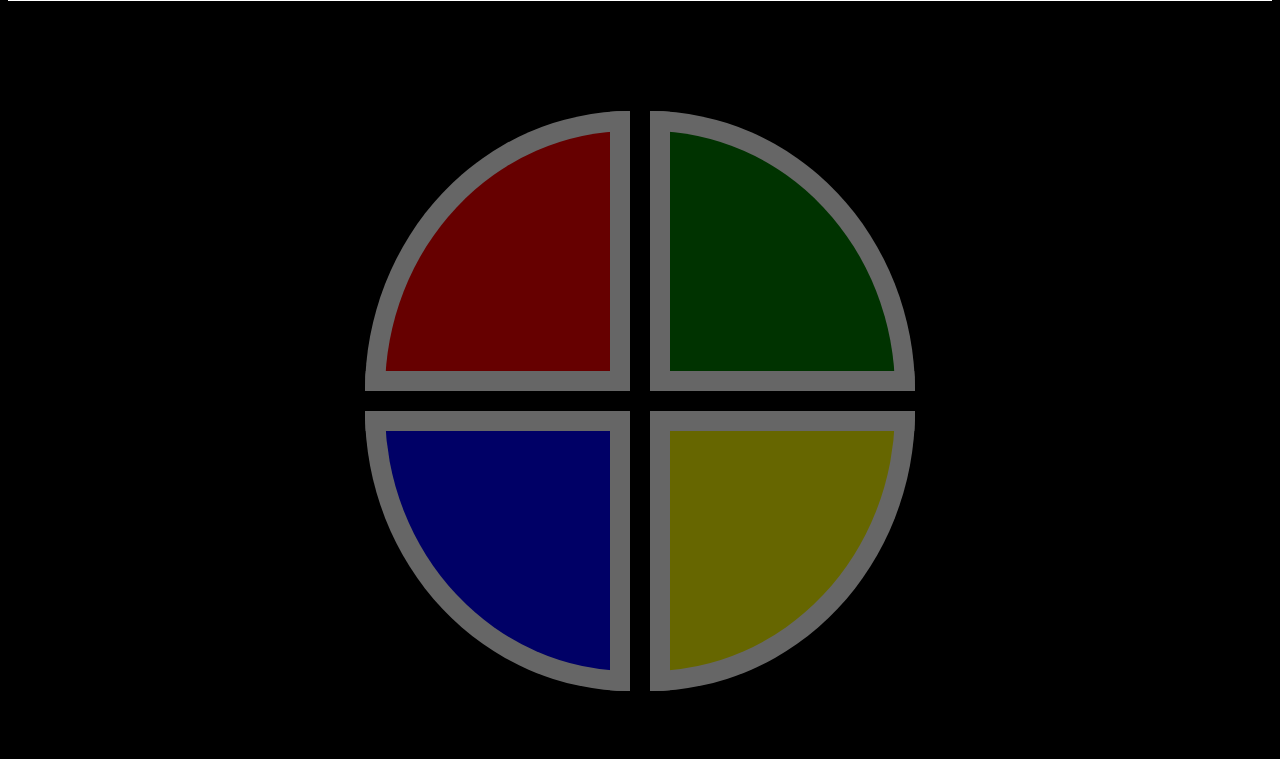
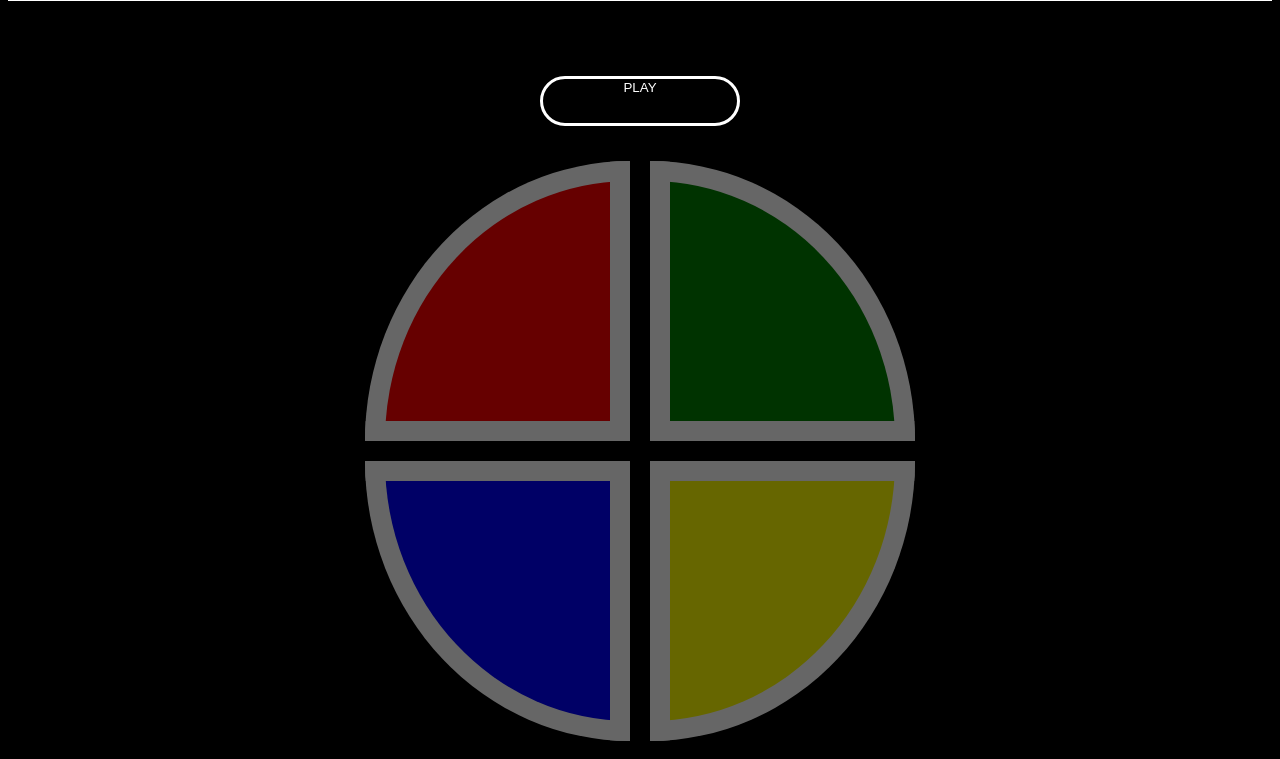
Before and after one commit to thelionpear/simon_game, a plain HTML site: page index.html in a window 1280 px wide. Shown: the part 89-848 px from the top of the page. Before the commit the page ends 800 px from the top, so only its background shows below. Drawn offline with Linux system fonts and the light colour scheme.

Commit message:
play button

```diff
--- a/index.html
+++ b/index.html
@@ -8,6 +8,10 @@
         </div>
     </header>
     <body>
+        <div class="play_button">
+            <button id="play">PLAY</button>
+        </div>
+        </div>
         <div class="top">
             <div id="red" class="game_button red_button opaque">
             </div>
--- a/main.js
+++ b/main.js
@@ -9,27 +9,31 @@ $(document).ready( function() {
 
     var arrayColors = ["red", "blue", "yellow", "green"];
     var computerArray = [];
+    var userArray = [];
     addEventsToButtons();
-    addToComputerArray();
 //need a function that lights up the buttons
 
     //function that turns off the buttons
 
     //generates the computer's color array
 
-
+    $("#play").click(function() {
+        computerArray = [];
+        playGame();
+    })
 
 
     function addToComputerArray() {
         var randomColor = arrayColors[Math.floor(Math.random() * arrayColors.length)];
         computerArray.push(randomColor);
-        playGame();
     }
 
     //lights up buttons based on the computer array
 
 
+
     function playGame() {
+        addToComputerArray();
         var time = 0;
         computerArray.forEach(function (color) {
             setTimeout(function() {
@@ -69,10 +73,9 @@ $(document).ready( function() {
         $("." + buttonName).addClass("opacity");
 
     }
-    //adds one to the computer array each time
 
     //takes what the user does into an array
-    var userArray = []
+
 
     function addEventsToButtons() {
         $(".red_button").click(function() {
@@ -115,7 +118,6 @@ $(document).ready( function() {
         // break;
         userComputerCompare()
     }
-//let's the user submit their choices
 
 //compares what the computer did and what the user did
     function userComputerCompare() {
@@ -133,13 +135,12 @@ $(document).ready( function() {
         if (inputCorrect) {
             if (userArray.length == computerArray.length) {
                 userArray = []
-                addToComputerArray()
+                setTimeout(function() {
+                    playGame();
+                }, 2000);
             }
         }
     }
-
-//takes the comparison and displays if you got it or not
-
 //tracks a user and their high score
 
 // var colors = ['.red_button', '.blue_button', '.yellow_button', '.green_button']
--- a/styles.css
+++ b/styles.css
@@ -2,12 +2,27 @@
     background-color: black;
 }
 
+.play_button {
+    display: flex;
+    justify-content: center;
+    margin-bottom: 25px;
+}
+
+button {
+    width: 200px;
+    height: 50px;
+    display: flex;
+    justify-content: center;
+    color: white;
+    border-radius: 30px;
+    border: 3px solid white;
+}
 
 .header {
     display: flex;
     justify-content: center;
     border: 1px solid white;
-    margin-bottom: 100px;
+    margin-bottom: 75px;
     color: white;
 }
 
```
